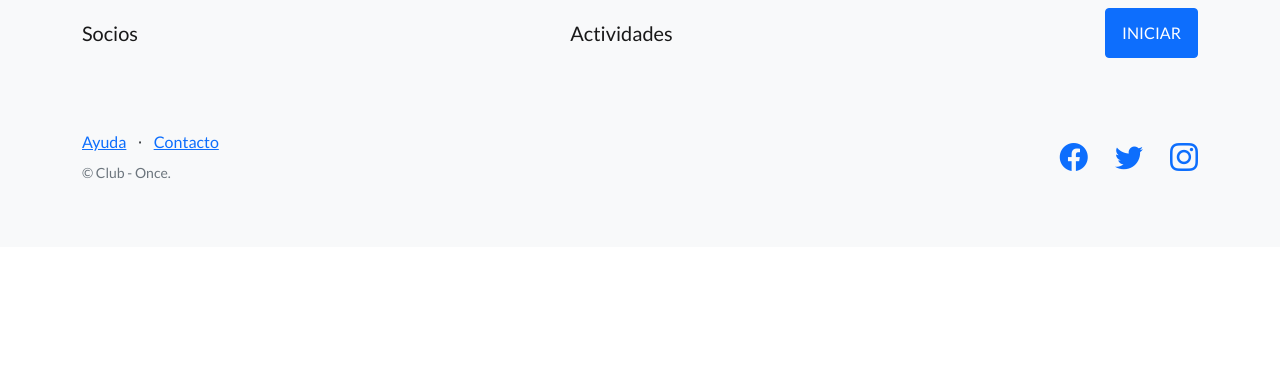
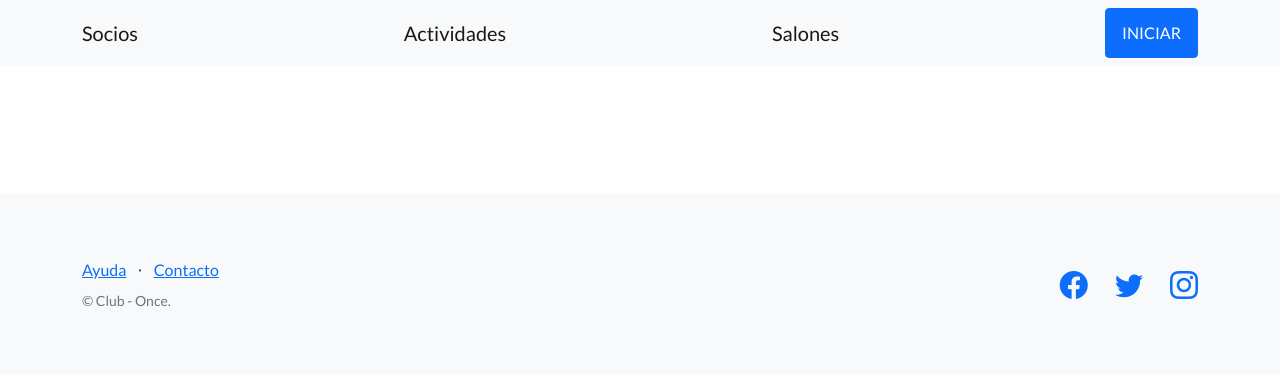
Before and after one commit to Peulype/PYTHON_3ENTREGA_2PRUEBA2, a Django app: page /saludar-html/ in a window 1280 px wide. Shown: the top 374 px of the page. Run offline with Django 4.2, Linux system fonts and the light colour scheme; some libraries are stand-ins or nearby versions.

Commit message:
avance antes de modificar el html base

```diff
--- a/club_once_estrellas/templates/club_once_estrellas/base.html
+++ b/club_once_estrellas/templates/club_once_estrellas/base.html
@@ -25,12 +25,15 @@
             <div class="container">
                 <a class="navbar-brand" href="">Socios</a>
                 <a class="navbar-brand" href="#!">Actividades</a>
+                <a class="navbar-brand" href="">Salones</a>
                 <a class="btn btn-primary" href="#signup">INICIAR</a>
             </div>
         </nav>
 
-        {% block contenido %}
-        {% endblock contenido %}
+        <section style="padding:4rem 3rem;">
+            {% block contenido %}
+            {% endblock contenido %}
+        </section>
 
         <!-- Footer-->
         <footer class="footer bg-light">
```
